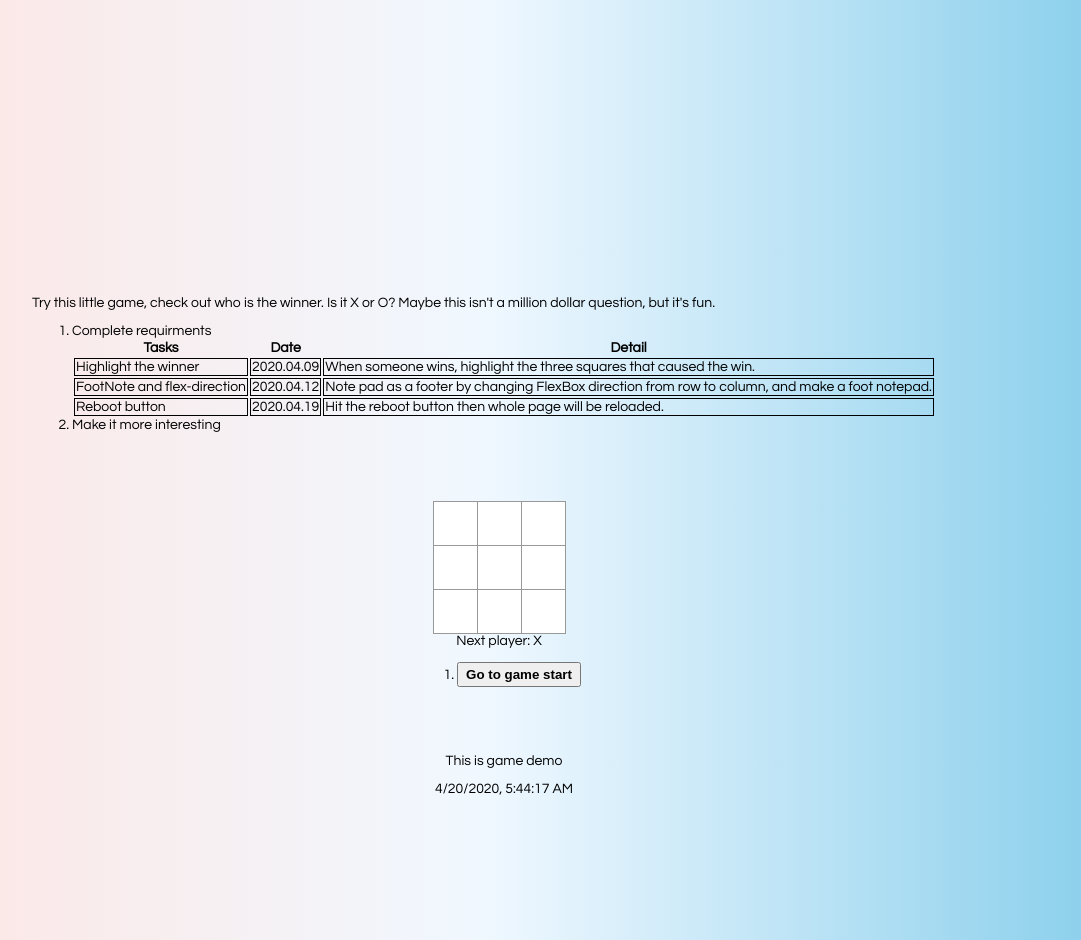
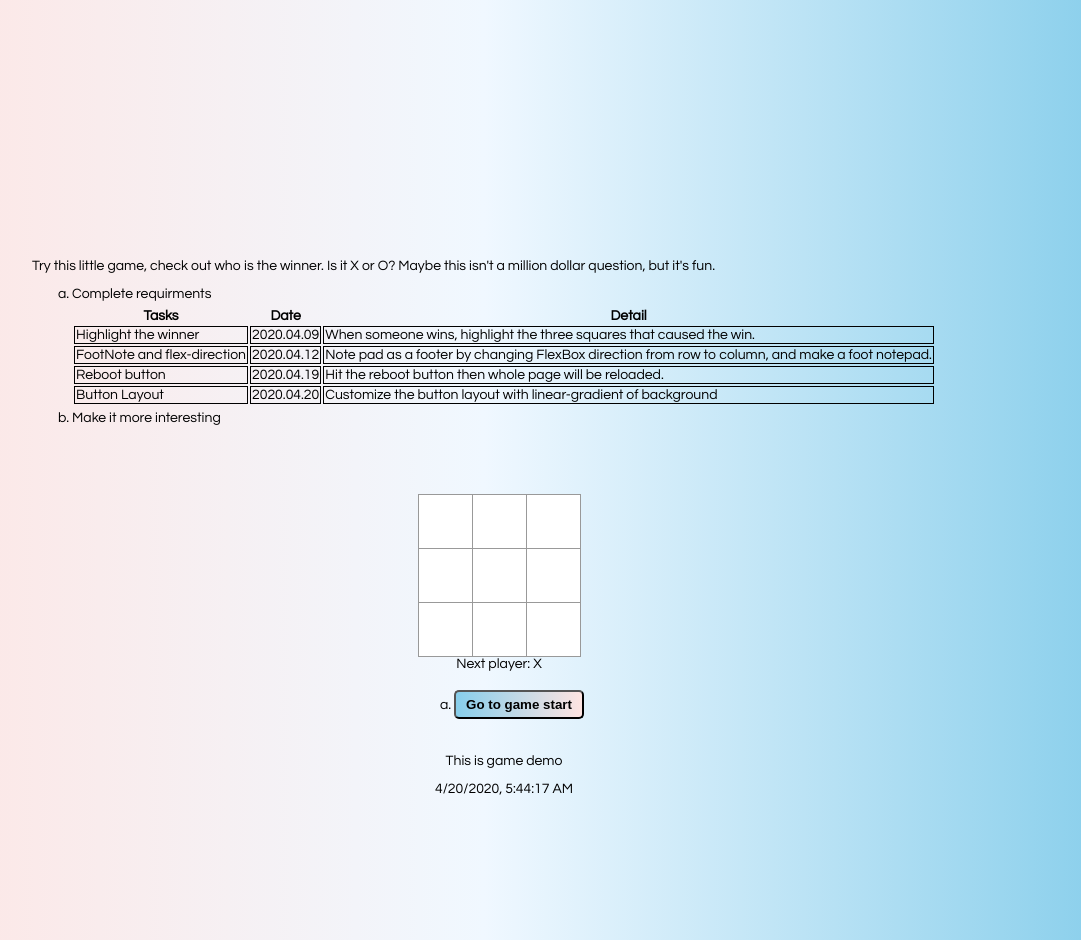
Before and after one commit to luml/tie-tac-toe, a React app: page / in a window 1280 px wide. Shown: the whole page, without its empty margins (156-1237 px from the left). Built offline with nearby package versions, Linux system fonts and the light colour scheme.

Commit message:
feat(customize button layout)

```diff
--- a/src/index.css
+++ b/src/index.css
@@ -70,12 +70,23 @@
 }
 
 .square {
-  min-width: 45px;
-  min-height: 45px;
+  min-width: 55px;
+  min-height: 55px;
+}
+li {
+    margin: 5px 0;
+    list-style: lower-alpha;
+}
+li>button {
+  padding: 5px 10px;
+  border-radius: 5px;
+  background: linear-gradient(0.25turn, skyBlue, mistyRose);
 }
 
-li>button {
-  padding: 3px 7px;
+.reboot {
+    padding: 5px;
+    background: linear-gradient(0.25turn, mistyRose, skyBlue);
+    border-radius: 5px;
 }
 
 .intro-content table td {
--- a/src/index.js
+++ b/src/index.js
@@ -139,7 +139,7 @@ class Game extends React.Component {
               <p>There's no winner or loser</p>
             )}
             {status.startsWith("Winner") &&(
-              <button onClick={reboot}>Reboot</button>
+              <button className="reboot" onClick={reboot}>Reboot</button>
             )}
           </div>
           <FootNote />
@@ -204,7 +204,5 @@ function getThreeSpots(squares){
 }
 
 function reboot() {
-  // 1,Refresh the page
   window.location.reload()
-  // 2,Edit dom
 }
--- a/src/intro.js
+++ b/src/intro.js
@@ -33,6 +33,11 @@ const Intro = () => {
                 <td>2020.04.19</td>
                 <td>Hit the reboot button then whole page will be reloaded.</td>
               </tr>
+              <tr>
+                <td>Button Layout</td>
+                <td>2020.04.20</td>
+                <td>Customize the button layout with linear-gradient of background</td>
+              </tr>
             </tbody>
           </table>
           <li>Make it more interesting</li>
```
